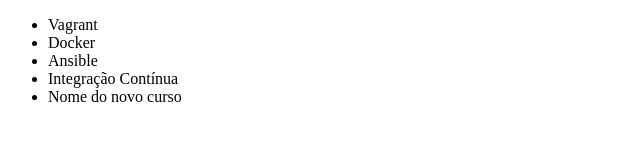
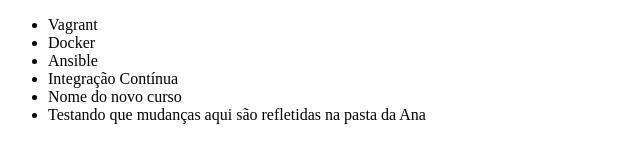
Before and after one commit to inpathos/alura-git, a plain HTML site: page index.html in a window 1280 px wide. Shown: the whole page, without its empty margins (0-640 px from the left). Drawn offline with Linux system fonts and the light colour scheme.

Commit message:
Atualizei index.html pra testar se as mudanças vão ser refletidas na pasta da Ana

```diff
--- a/index.html
+++ b/index.html
@@ -11,6 +11,7 @@
         <li>Ansible</li>
         <li>Integração Contínua</li>
         <li>Nome do novo curso</li>
+        <li>Testando que mudanças aqui são refletidas na pasta da Ana</li>
     </ul>
 </body>
 </html>
```
